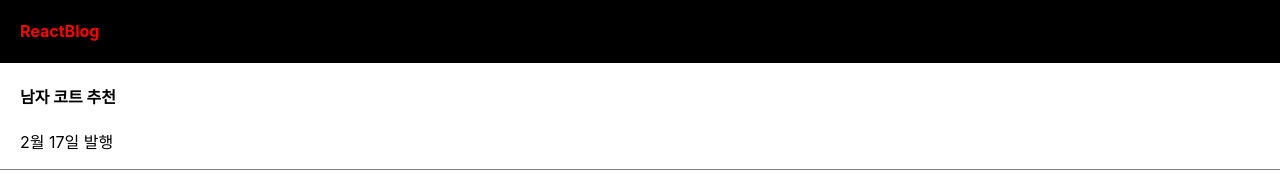
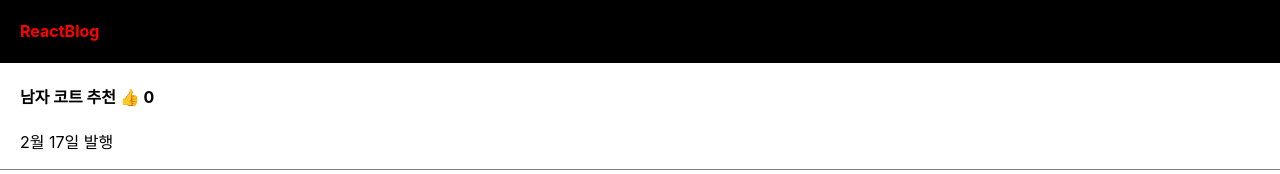
Before and after one commit to SinYusi/ReactBlog, a React (Create React App) app in the folder blog/: page / in a window 1280 px wide. Shown: the top 174 px of the page. Built offline with nearby package versions, Linux system fonts and the light colour scheme.

Commit message:
Lesson_5

```diff
--- a/blog/package.json
+++ b/blog/package.json
@@ -8,7 +8,7 @@
     "@testing-library/user-event": "^13.5.0",
     "react": "^18.2.0",
     "react-dom": "^18.2.0",
-    "react-scripts": "5.0.1",
+    "react-scripts": "5.0.0",
     "web-vitals": "^2.1.4"
   },
   "scripts": {
--- a/blog/src/App.js
+++ b/blog/src/App.js
@@ -1,3 +1,5 @@
+/* eslint-disable */
+
 import logo from './logo.svg';
 import './App.css';
 import { useState } from 'react';
@@ -10,6 +12,7 @@
 
   let [logo,setLogo] = useState('ReactBlog');
   let [글제목,a] = useState(['남자 코트 추천', '강남 우동 맛집', '파이썬 독학']);
+  let [따봉, 따봉변경] = useState(0);
 
   return (
     <div className="App">
@@ -17,7 +20,7 @@
         <h4 style = {{color : 'red', fontSize : '16px'}}>{logo}</h4>
       </div>
       <div className="list">
-        <h4>{글제목[0]}</h4>
+        <h4>{글제목[0]} <span onClick = {() => { 따봉변경(따봉+1)}}>👍</span> { 따봉 } </h4>
         <p>2월 17일 발행</p>
       </div>
       <div className="list">
```
Also changed, not shown: 1 other file (tests, documents, lock files or other folders).
